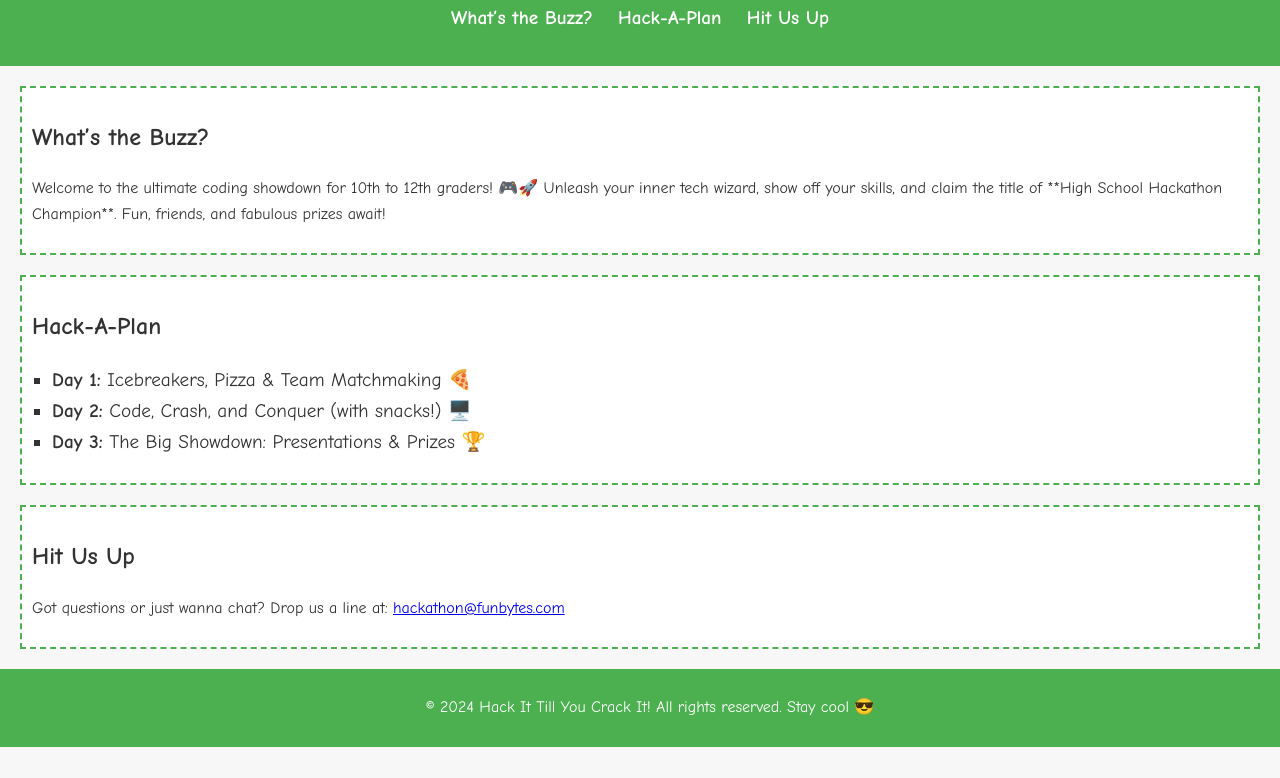
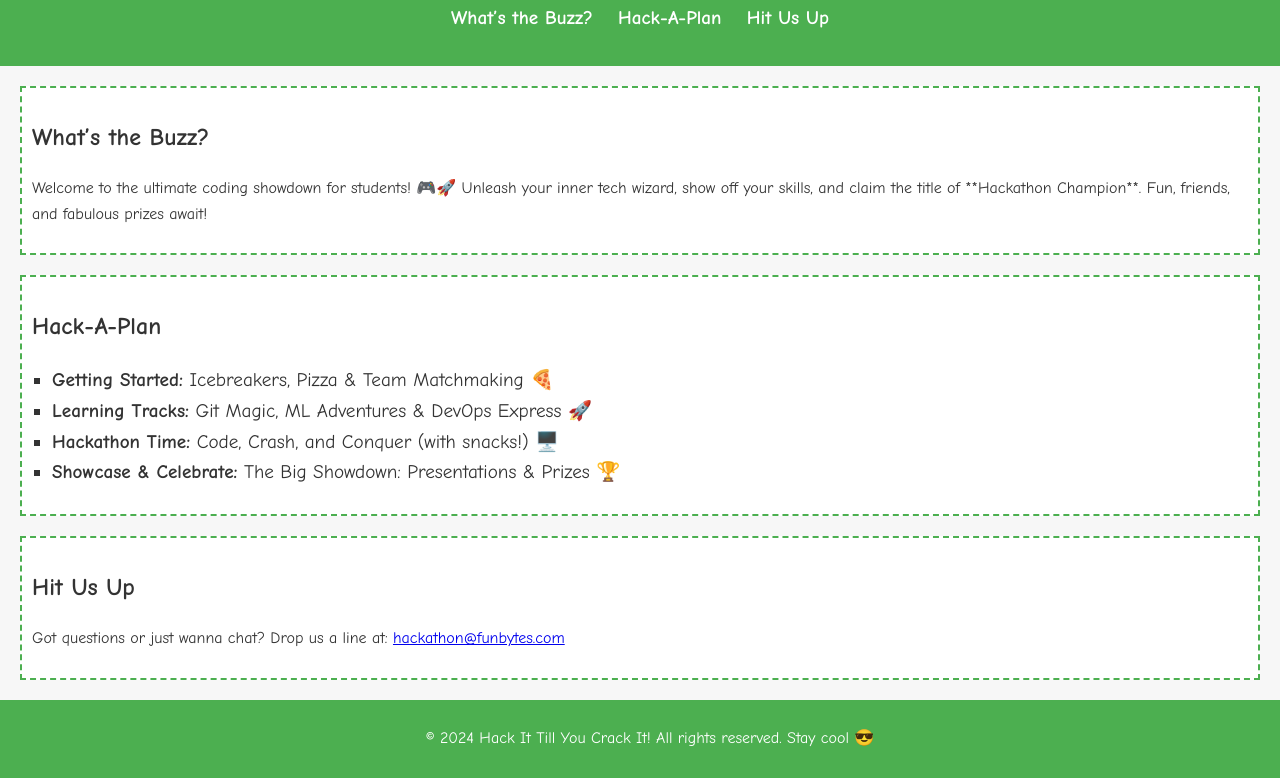
Before and after one commit to nithishkittu/hackathon-demo, a plain HTML site: page index.html in a window 1280 px wide. Shown: the part 93-871 px from the top of the page. Before the commit the page ends 840 px from the top, so only its background shows below. Drawn offline with Linux system fonts and the light colour scheme.

Commit message:
updated the content in html and css files

```diff
--- a/index.html
+++ b/index.html
@@ -19,14 +19,15 @@
   </header>
   <section id="about">
     <h2>What’s the Buzz?</h2>
-    <p>Welcome to the ultimate coding showdown for 10th to 12th graders! 🎮🚀 Unleash your inner tech wizard, show off your skills, and claim the title of **High School Hackathon Champion**. Fun, friends, and fabulous prizes await!</p>
+    <p>Welcome to the ultimate coding showdown for students! 🎮🚀 Unleash your inner tech wizard, show off your skills, and claim the title of **Hackathon Champion**. Fun, friends, and fabulous prizes await!</p>
   </section>
   <section id="schedule">
     <h2>Hack-A-Plan</h2>
     <ul>
-      <li><strong>Day 1:</strong> Icebreakers, Pizza & Team Matchmaking 🍕</li>
-      <li><strong>Day 2:</strong> Code, Crash, and Conquer (with snacks!) 🖥️</li>
-      <li><strong>Day 3:</strong> The Big Showdown: Presentations & Prizes 🏆</li>
+      <li><strong>Getting Started:</strong> Icebreakers, Pizza & Team Matchmaking 🍕</li>
+      <li><strong>Learning Tracks:</strong> Git Magic, ML Adventures & DevOps Express 🚀</li>
+      <li><strong>Hackathon Time:</strong> Code, Crash, and Conquer (with snacks!) 🖥️</li>
+      <li><strong>Showcase & Celebrate:</strong> The Big Showdown: Presentations & Prizes 🏆</li>
     </ul>
   </section>
   <section id="contact">
@@ -38,45 +39,3 @@
   </footer>
 </body>
 </html>
-
-
-<!-- <!DOCTYPE html>
-<html lang="en">
-<head>
-  <meta charset="UTF-8">
-  <meta name="viewport" content="width=device-width, initial-scale=1.0">
-  <title>Hackathon Project</title>
-  <link rel="stylesheet" href="styles.css">
-</head>
-<body>
-  <header>
-    <h1>Hello World, Welcome to the Hackathon</h1>
-    <nav>
-      <ul>
-        <li><a href="#about">About</a></li>
-        <li><a href="#schedule">Schedule</a></li>
-        <li><a href="#contact">Contact</a></li>
-      </ul>
-    </nav>
-  </header>
-  <section id="about">
-    <h2>About the Hackathon</h2>
-    <p>This hackathon is an exciting event designed for students. Join us to build innovative projects, learn new skills, and compete with your peers!</p>
-  </section>
-  <section id="schedule">
-    <h2>Schedule</h2>
-    <ul>
-      <li><strong>Day 1:</strong> Kickoff and Team Formation</li>
-      <li><strong>Day 2:</strong> Coding, Workshops, and Mentorship</li>
-      <li><strong>Day 3:</strong> Final Presentations and Awards</li>
-    </ul>
-  </section>
-  <section id="contact">
-    <h2>Contact Us</h2>
-    <p>For questions, reach out at: <a href="mailto:hackathon@highschool.com">hackathon@highschool.com</a></p>
-  </section>
-  <footer>
-    <p>&copy; 2024 High School Hackathon. All rights reserved.</p>
-  </footer>
-</body>
-</html> -->
--- a/styles.css
+++ b/styles.css
@@ -1,5 +1,5 @@
 body {
-    font-family: 'Comic Sans MS', Arial, sans-serif; /* Fun and casual vibe */
+  font-family: 'Comic Sans MS', Arial, sans-serif;
   line-height: 1.6;
   margin: 0;
   padding: 0;
@@ -8,7 +8,7 @@ body {
 }
 
 header {
-    background: #4caf50; /* Fun and energetic green */
+  background: #4caf50;
   color: white;
   padding: 1em 0;
   text-align: center;
@@ -39,7 +39,7 @@ body {
   margin: 20px;
   padding: 10px;
   background: #ffffff;
-    border: 2px dashed #4caf50; /* Fun dashed border */
+  border: 2px dashed #4caf50;
 }
 
 footer {
@@ -60,61 +60,3 @@ body {
 ul li {
   font-size: 1.2em;
 }
-
-
-/* body {
-    font-family: Arial, sans-serif;
-    line-height: 1.6;
-    margin: 0;
-    padding: 0;
-    color: #333;
-  }
-
-  header {
-    background: #ff5722;
-    color: white;
-    padding: 1em 0;
-    text-align: center;
-  }
-
-  header h1 {
-    margin: 0;
-  }
-
-  nav ul {
-    list-style: none;
-    padding: 0;
-  }
-
-  nav ul li {
-    display: inline;
-    margin: 0 10px;
-  }
-
-  nav ul li a {
-    color: white;
-    text-decoration: none;
-  }
-
-  section {
-    margin: 20px;
-    padding: 10px;
-    background: #f9f9f9;
-    border: 1px solid #ddd;
-  }
-
-  footer {
-    text-align: center;
-    padding: 10px;
-    background: #ff5722;
-    color: white;
-    position: relative;
-    bottom: 0;
-    width: 100%;
-  }
-
-  ul {
-    list-style-type: square;
-    padding-left: 20px;
-  }
-   */
```
Lines whose indentation alone changed are shown as unchanged.
